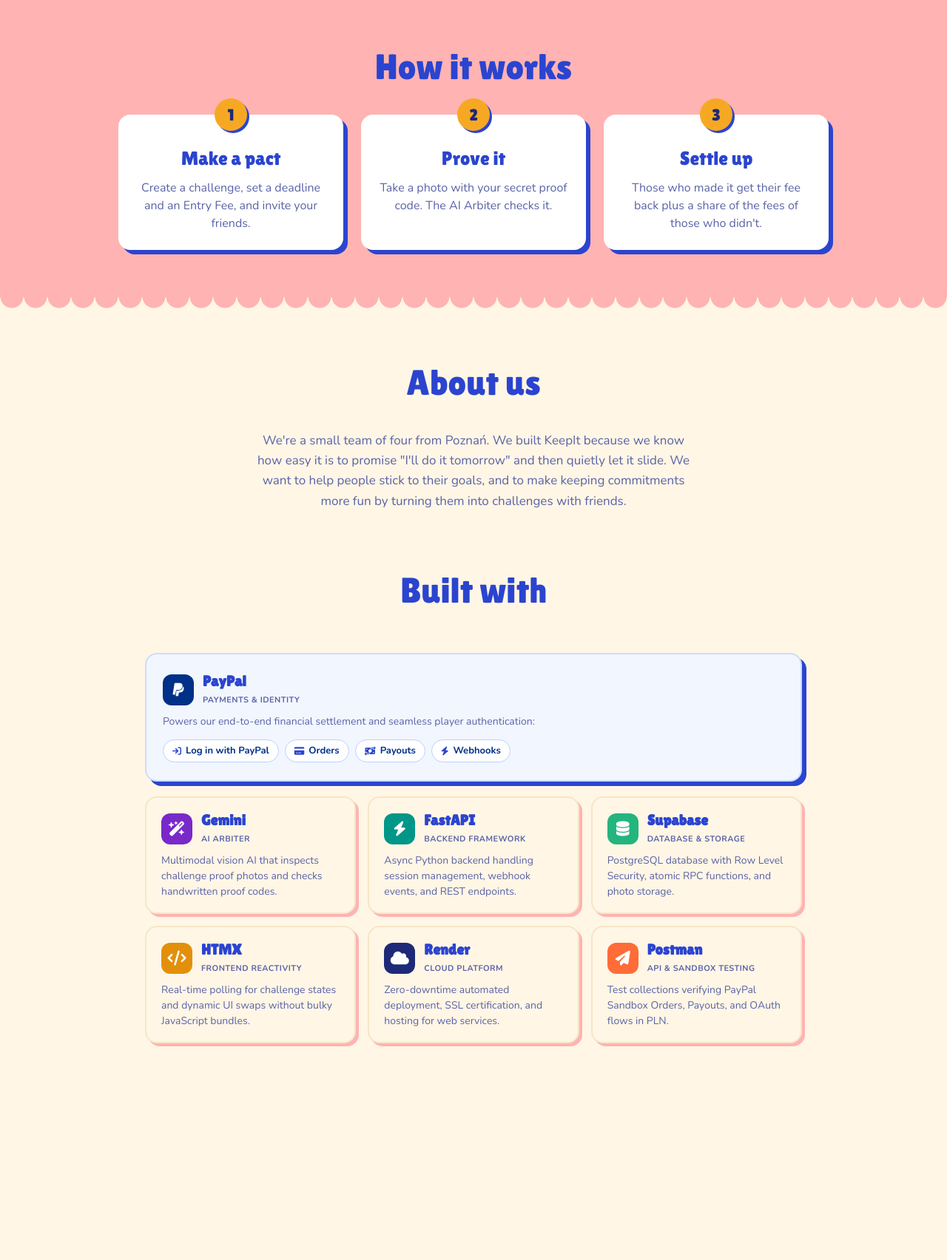
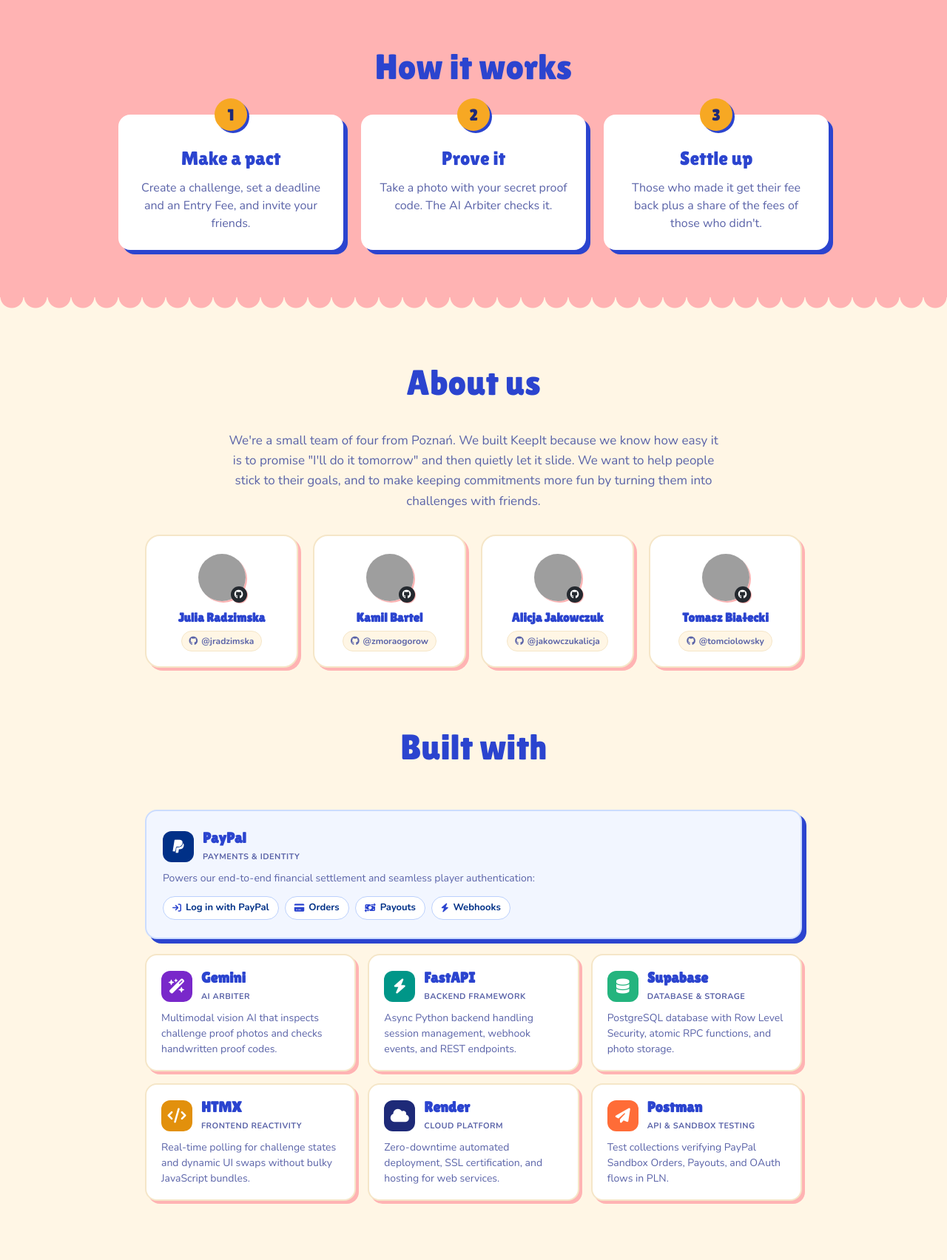
Before and after one commit to Paypal-Hackathon2026/KeepIt, a FastAPI app: page / in a window 1280 px wide. Shown: the part 632-2336 px from the top of the page at 74% size. Before the commit the page ends 2047 px from the top, so only its background shows below. Run offline with FastAPI, Linux system fonts and the light colour scheme; parts of the project's set-up code (start-up, migrations or seed data) failed here and were passed over; some libraries are stand-ins or nearby versions; grey boxes are pictures that could not be loaded.

Commit message:
add team members to about us section

```diff
--- a/app/static/css/home.css
+++ b/app/static/css/home.css
@@ -161,17 +161,128 @@
 
 /* About Us Section */
 .home-about {
-  max-width: 40rem;
+  max-width: 58rem;
   margin: 0 auto;
   padding: 80px 20px 48px;
   text-align: center;
 }
 
-.home-about p {
-  margin: 0;
+.home-about .about-text {
+  max-width: 42rem;
+  margin: 0 auto;
   font-size: 17px;
   color: var(--text-muted);
   line-height: 1.6;
+}
+
+/* Team Grid (4 Members) */
+.team-grid {
+  display: grid;
+  grid-template-columns: repeat(2, minmax(0, 1fr));
+  gap: 16px;
+  margin-top: 32px;
+}
+
+@media (min-width: 768px) {
+  .team-grid {
+    grid-template-columns: repeat(4, minmax(0, 1fr));
+    gap: 20px;
+  }
+}
+
+.team-card {
+  background: var(--surface);
+  border-radius: 20px;
+  padding: 24px 14px 20px;
+  border: 2px solid var(--cream-dark);
+  box-shadow: 4px 4px 0 var(--pink);
+  display: flex;
+  flex-direction: column;
+  align-items: center;
+  gap: 8px;
+  text-decoration: none;
+  color: var(--text);
+  transition: transform 0.12s, box-shadow 0.12s, border-color 0.12s;
+}
+
+.team-card:hover {
+  transform: translate(-2px, -2px);
+  box-shadow: 6px 6px 0 var(--blue);
+  border-color: var(--blue);
+}
+
+.team-avatar-wrap {
+  position: relative;
+  width: 64px;
+  height: 64px;
+  margin-bottom: 4px;
+}
+
+.team-avatar-img {
+  width: 64px;
+  height: 64px;
+  border-radius: 50%;
+  object-fit: cover;
+  display: block;
+  box-shadow: 2px 2px 0 var(--pink);
+}
+
+.team-avatar-fallback {
+  display: none;
+  width: 64px;
+  height: 64px;
+  border-radius: 50%;
+  background: var(--blue);
+  color: #ffffff;
+  font-family: var(--font-display);
+  font-size: 22px;
+  align-items: center;
+  justify-content: center;
+  box-shadow: 2px 2px 0 var(--pink);
+}
+
+.team-github-badge {
+  position: absolute;
+  bottom: -2px;
+  right: -2px;
+  width: 22px;
+  height: 22px;
+  border-radius: 50%;
+  background: #24292f;
+  color: #ffffff;
+  font-size: 12px;
+  display: flex;
+  align-items: center;
+  justify-content: center;
+  box-shadow: 1px 1px 0 var(--pink);
+}
+
+.team-name {
+  margin: 0;
+  font-family: var(--font-display);
+  font-size: 17px;
+  color: var(--blue);
+  line-height: 1.2;
+}
+
+.team-github-handle {
+  display: inline-flex;
+  align-items: center;
+  gap: 5px;
+  font-size: 12px;
+  font-weight: 700;
+  color: var(--text-muted);
+  background: var(--cream);
+  padding: 4px 10px;
+  border-radius: var(--radius-pill);
+  border: 1px solid var(--cream-dark);
+  transition: background 0.12s, color 0.12s, border-color 0.12s;
+}
+
+.team-card:hover .team-github-handle {
+  background: var(--blue);
+  color: #ffffff;
+  border-color: var(--blue);
 }
 
 /* Built With Section */
@@ -207,7 +318,7 @@
 }
 
 .tech-card {
-  background: var(--cream);
+  background: var(--surface);
   border-radius: 16px;
   padding: 18px 20px;
   display: flex;
@@ -215,12 +326,13 @@
   gap: 8px;
   border: 2px solid var(--cream-dark);
   box-shadow: 4px 4px 0 var(--pink);
-  transition: transform 0.12s, box-shadow 0.12s;
+  transition: transform 0.12s, box-shadow 0.12s, border-color 0.12s;
 }
 
 .tech-card:hover {
   transform: translate(-2px, -2px);
   box-shadow: 6px 6px 0 var(--blue);
+  border-color: var(--blue);
 }
 
 .tech-card-paypal {
--- a/app/templates/home.html
+++ b/app/templates/home.html
@@ -45,12 +45,66 @@
 
   <section class="home-about" aria-labelledby="about-us">
     <h2 id="about-us">About us</h2>
-    <p>
+    <p class="about-text">
       We're a small team of four from Poznań. We built KeepIt because we know how easy it is
       to promise "I'll do it tomorrow" and then quietly let it slide. We want to help people
       stick to their goals, and to make keeping commitments more fun by turning them into
       challenges with friends.
     </p>
+
+    <div class="team-grid">
+      <!-- Team Member 1 -->
+      <a href="https://github.com/jradzimska" target="_blank" rel="noopener noreferrer" class="team-card">
+        <div class="team-avatar-wrap">
+          <img src="https://github.com/jradzimska.png?size=120" alt="Julia Radzimska" class="team-avatar-img" onerror="this.style.display='none'; this.nextElementSibling.style.display='flex';">
+          <div class="team-avatar-fallback">JR</div>
+          <span class="team-github-badge"><i class="fa-brands fa-github"></i></span>
+        </div>
+        <h3 class="team-name">Julia Radzimska</h3>
+        <span class="team-github-handle">
+          <i class="fa-brands fa-github"></i> @jradzimska
+        </span>
+      </a>
+
+      <!-- Team Member 2 -->
+      <a href="https://github.com/zmoraogorow" target="_blank" rel="noopener noreferrer" class="team-card">
+        <div class="team-avatar-wrap">
+          <img src="https://github.com/zmoraogorow.png?size=120" alt="Kamil Bartel" class="team-avatar-img" onerror="this.style.display='none'; this.nextElementSibling.style.display='flex';">
+          <div class="team-avatar-fallback">KB</div>
+          <span class="team-github-badge"><i class="fa-brands fa-github"></i></span>
+        </div>
+        <h3 class="team-name">Kamil Bartel</h3>
+        <span class="team-github-handle">
+          <i class="fa-brands fa-github"></i> @zmoraogorow
+        </span>
+      </a>
+
+      <!-- Team Member 3 -->
+      <a href="https://github.com/jakowczukalicja" target="_blank" rel="noopener noreferrer" class="team-card">
+        <div class="team-avatar-wrap">
+          <img src="https://github.com/jakowczukalicja.png?size=120" alt="Alicja Jakowczuk" class="team-avatar-img" onerror="this.style.display='none'; this.nextElementSibling.style.display='flex';">
+          <div class="team-avatar-fallback">AJ</div>
+          <span class="team-github-badge"><i class="fa-brands fa-github"></i></span>
+        </div>
+        <h3 class="team-name">Alicja Jakowczuk</h3>
+        <span class="team-github-handle">
+          <i class="fa-brands fa-github"></i> @jakowczukalicja
+        </span>
+      </a>
+
+      <!-- Team Member 4 -->
+      <a href="https://github.com/tomciolowsky" target="_blank" rel="noopener noreferrer" class="team-card">
+        <div class="team-avatar-wrap">
+          <img src="https://github.com/tomciolowsky.png?size=120" alt="Tomasz Białecki" class="team-avatar-img" onerror="this.style.display='none'; this.nextElementSibling.style.display='flex';">
+          <div class="team-avatar-fallback">TB</div>
+          <span class="team-github-badge"><i class="fa-brands fa-github"></i></span>
+        </div>
+        <h3 class="team-name">Tomasz Białecki</h3>
+        <span class="team-github-handle">
+          <i class="fa-brands fa-github"></i> @tomciolowsky
+        </span>
+      </a>
+    </div>
   </section>
 
   <section class="home-built-with" aria-labelledby="built-with">
```
